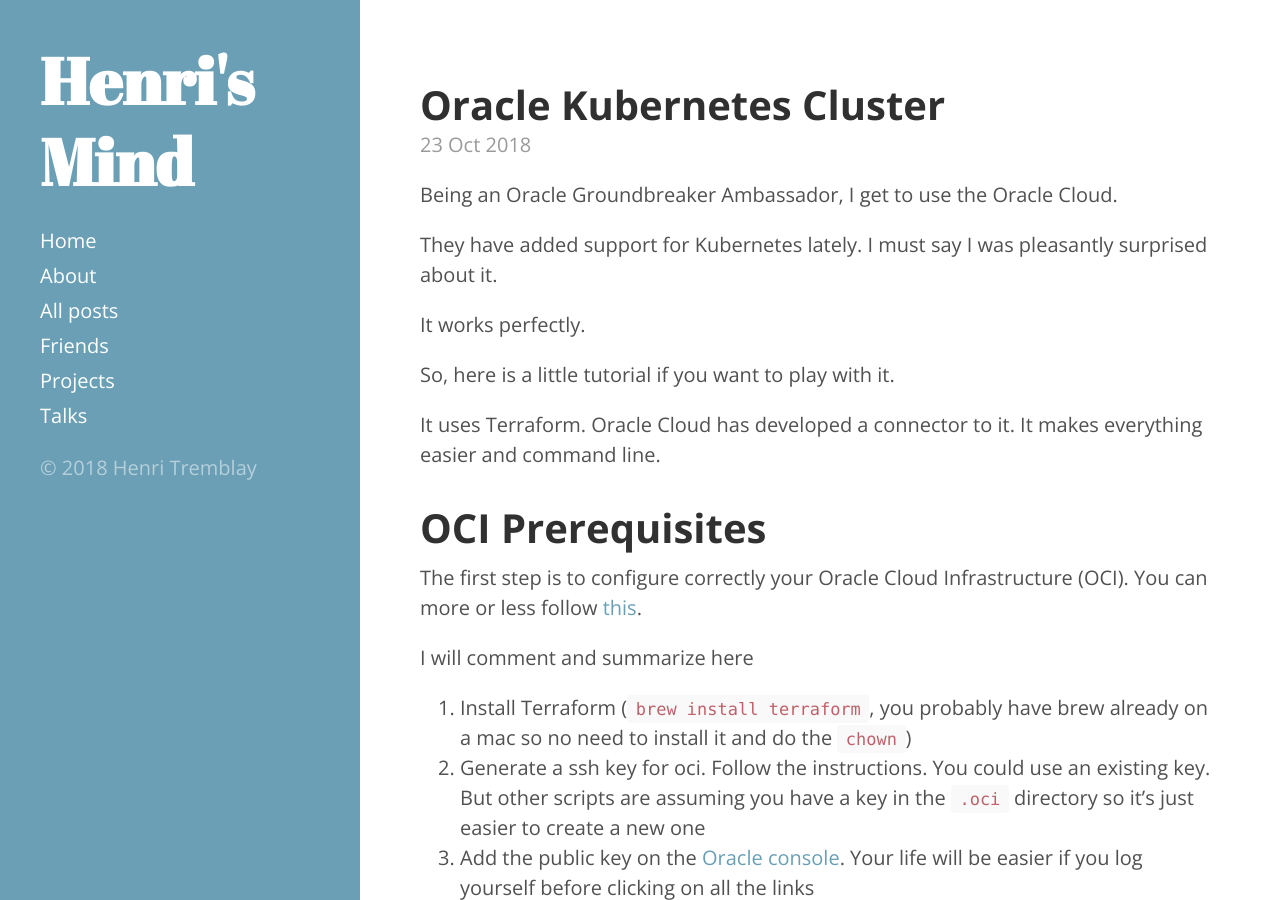
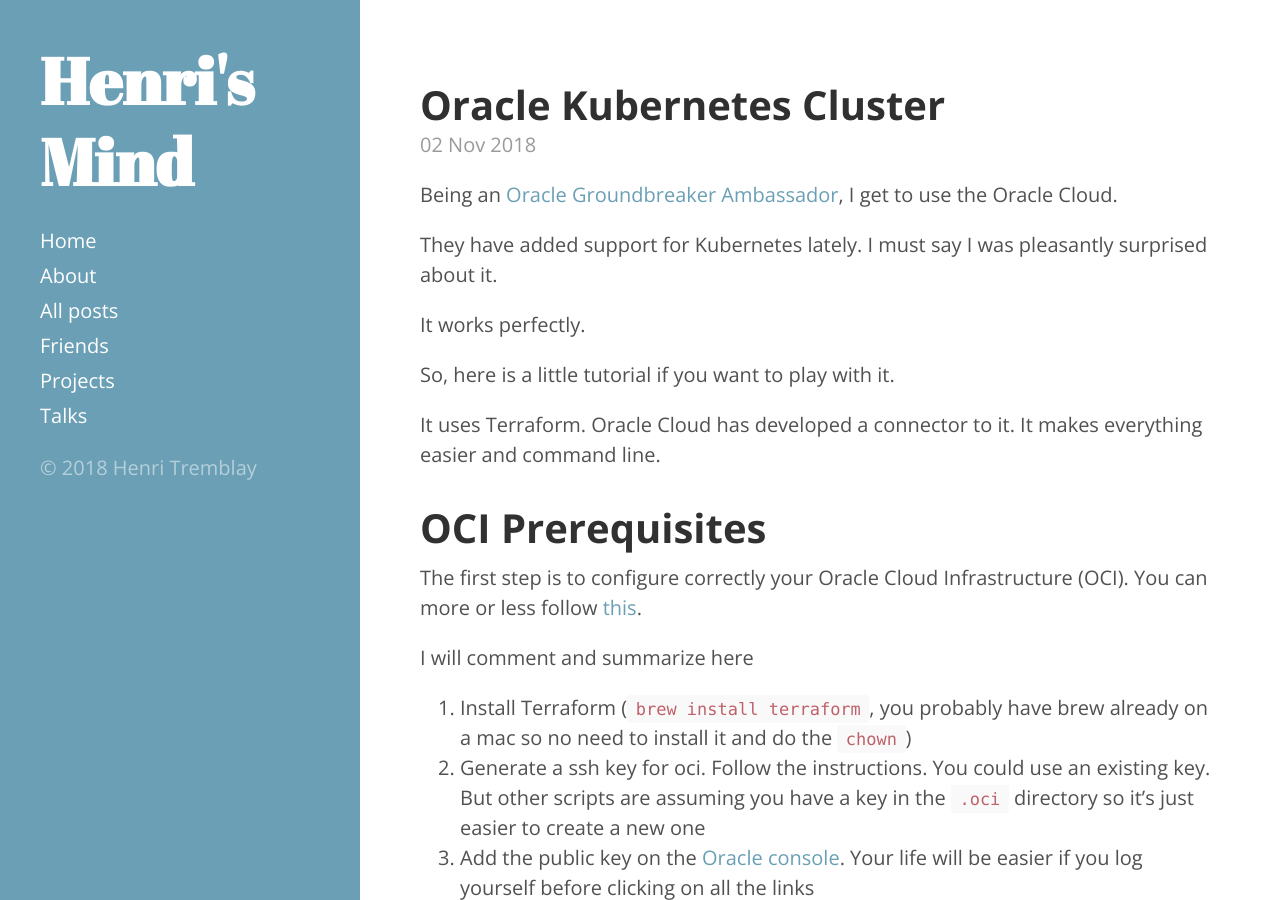
Before and after one commit to henri-tremblay/henri.github.io, a Jekyll site: the page built from _posts/2018-11-02-oke.md, in a window 1280 px wide and 900 px high. Built offline with Jekyll 4.4.1, drawn with Linux system fonts in a browser that asks for light colours; part of the change alters nothing that is shown.

Commit message:
Link OGA

```diff
--- a/_posts/2018-11-02-oke.md
+++ b/_posts/2018-11-02-oke.md
@@ -1,13 +1,13 @@
 ---
 layout: post
 title: Oracle Kubernetes Cluster
-date: '2018-10-23T00:00:00.000-05:00'
+date: '2018-11-02T00:00:00.000-05:00'
 author: Henri Tremblay
 tags:
 - What I learned today
 ---
 
-Being an Oracle Groundbreaker Ambassador, I get to use the Oracle Cloud.
+Being an [Oracle Groundbreaker Ambassador](https://developer.oracle.com/ambassador), I get to use the Oracle Cloud.
 
 They have added support for Kubernetes lately. I must say I was pleasantly surprised about it.
 
```
